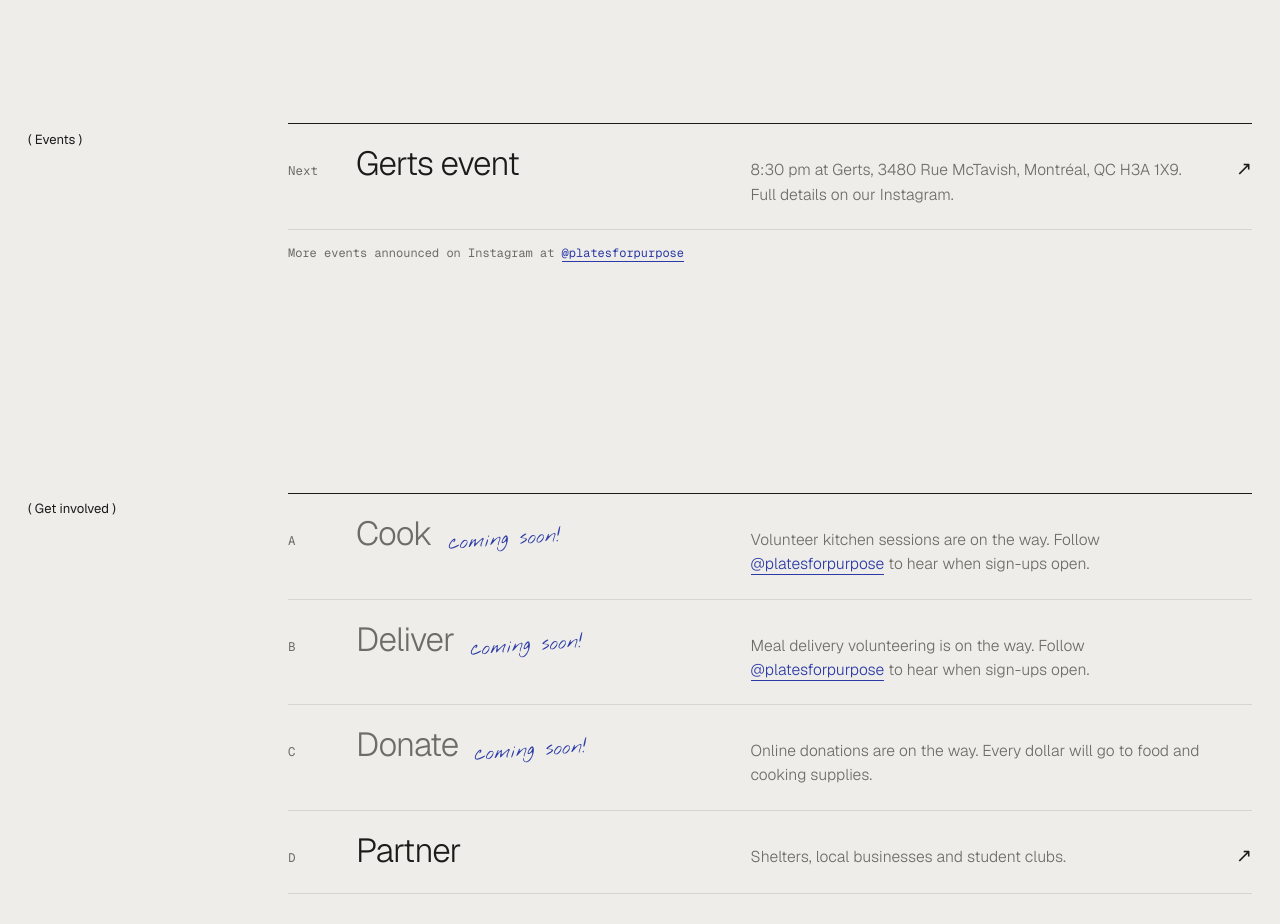
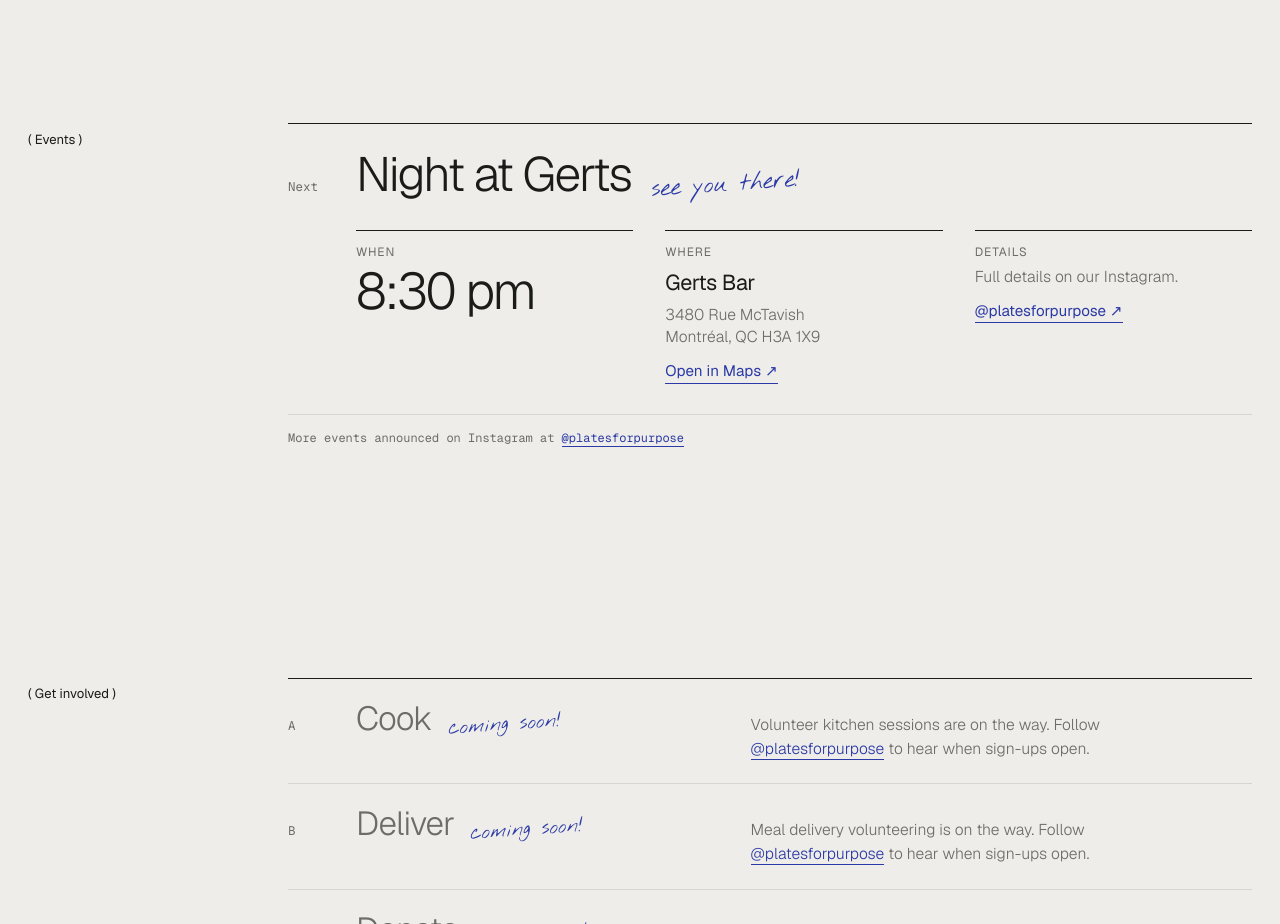
Before and after one commit to platesforpurpose/plates-for-purpose, a plain HTML site: page plates-for-purpose-site/index.html in a window 1280 px wide. Shown: the part 3240-4164 px from the top of the page. Drawn offline with nearby package versions, Linux system fonts and the light colour scheme.

Commit message:
Redesign Gerts event block with time, address and map link
Co-Authored-By: Claude Opus 5.5 <noreply@anthropic.com>
Claude-Session: https://claude.ai/code/session_01HLwhRaJGbUvDf3UibHgLUb

```diff
--- a/plates-for-purpose-site/index.html
+++ b/plates-for-purpose-site/index.html
@@ -88,6 +88,20 @@ footer .wrap{display:flex;flex-wrap:wrap;justify-content:space-between;gap:10px;
 .dm:hover{opacity:.75}
 .cta.soon{color:var(--muted);border-bottom-style:dashed}
 .cta.soon:hover{color:var(--muted)}
+.ev{padding-block:26px 30px;border-bottom:1px solid var(--soft)}
+.ev-head{display:flex;flex-wrap:wrap;align-items:baseline;gap:8px 20px}
+.ev-head .k{font-family:var(--mono);font-size:.78rem;color:var(--muted);width:3rem}
+.ev-name{font-size:clamp(1.8rem,4vw,3rem);letter-spacing:-.035em;line-height:1}
+.ev-note{font-size:1.5rem;transform:rotate(-4deg)}
+.ev-grid{display:grid;grid-template-columns:repeat(3,minmax(0,1fr));gap:24px 32px;margin-top:26px;padding-left:calc(3rem + 20px)}
+.ev-grid>div{display:grid;gap:4px;align-content:start;border-top:1px solid var(--fg);padding-top:12px}
+.ev-lab{font-size:.75rem;font-weight:400;letter-spacing:.08em;text-transform:uppercase;color:var(--muted)}
+.ev-big{font-size:clamp(2rem,4.4vw,3.2rem);letter-spacing:-.04em;line-height:1;font-variant-numeric:tabular-nums}
+.ev-val{font-size:1.35rem;letter-spacing:-.02em;font-weight:400}
+.ev-sub{color:var(--muted);font-size:.98rem;line-height:1.45}
+.ev-link{color:var(--link);font-weight:400;font-size:.95rem;margin-top:6px;justify-self:start;border-bottom:1px solid currentColor}
+.ev-link:hover{opacity:.75}
+@media (max-width:760px){.ev-grid{grid-template-columns:1fr;padding-left:0}}
 @media (prefers-reduced-motion:reduce){*{transition:none!important}}
 </style>
 </head>
@@ -143,7 +157,14 @@ footer .wrap{display:flex;flex-wrap:wrap;justify-content:space-between;gap:10px;
   <div class="tag">( Events )</div>
   <div>
     <div class="rows">
-      <a class="row" href="https://www.instagram.com/platesforpurpose/" target="_blank" rel="noopener"><span class="k">Next</span><span class="t">Gerts event</span><span class="d">8:30 pm at Gerts, 3480 Rue McTavish, Montréal, QC H3A 1X9. Full details on our Instagram.</span><span class="a" aria-hidden="true">↗</span></a>
+      <div class="ev">
+        <div class="ev-head"><span class="k">Next</span><span class="ev-name">Night at Gerts</span><span class="hand ev-note">see you there!</span></div>
+        <div class="ev-grid">
+          <div><span class="ev-lab">When</span><span class="ev-big">8:30 pm</span></div>
+          <div><span class="ev-lab">Where</span><span class="ev-val">Gerts Bar</span><span class="ev-sub">3480 Rue McTavish<br>Montréal, QC H3A 1X9</span><a class="ev-link" href="https://www.google.com/maps/search/?api=1&amp;query=Gerts+3480+Rue+McTavish+Montreal+QC+H3A+1X9" target="_blank" rel="noopener">Open in Maps ↗</a></div>
+          <div><span class="ev-lab">Details</span><span class="ev-sub">Full details on our Instagram.</span><a class="ev-link" href="https://www.instagram.com/platesforpurpose/" target="_blank" rel="noopener">@platesforpurpose ↗</a></div>
+        </div>
+      </div>
     </div>
     <p class="note">More events announced on Instagram at <a class="ig" href="https://www.instagram.com/platesforpurpose/" target="_blank" rel="noopener">@platesforpurpose</a></p>
   </div>
```
